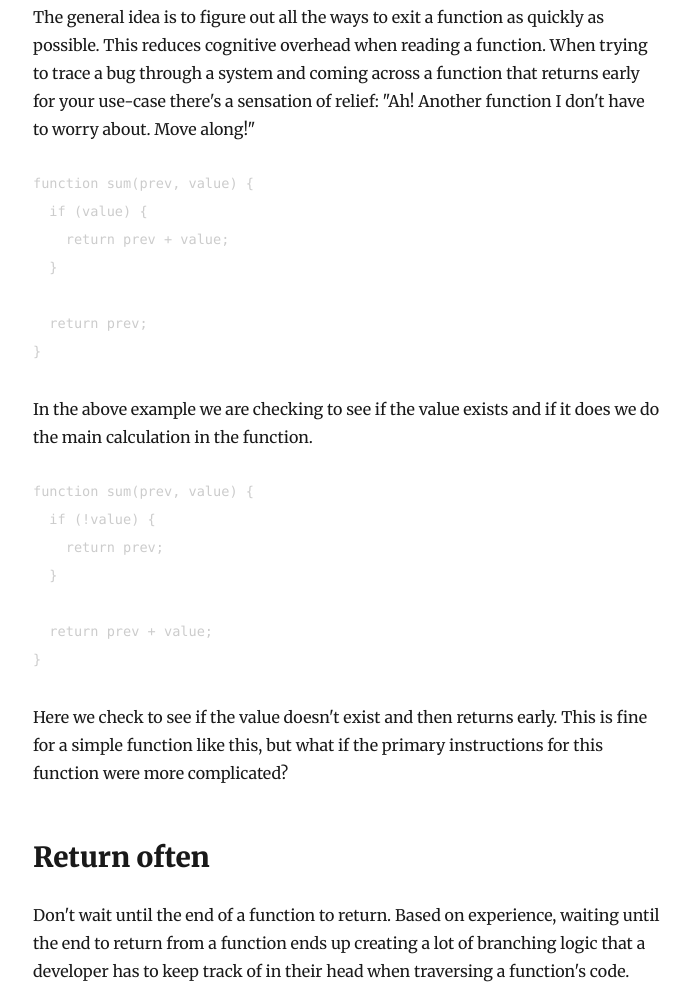
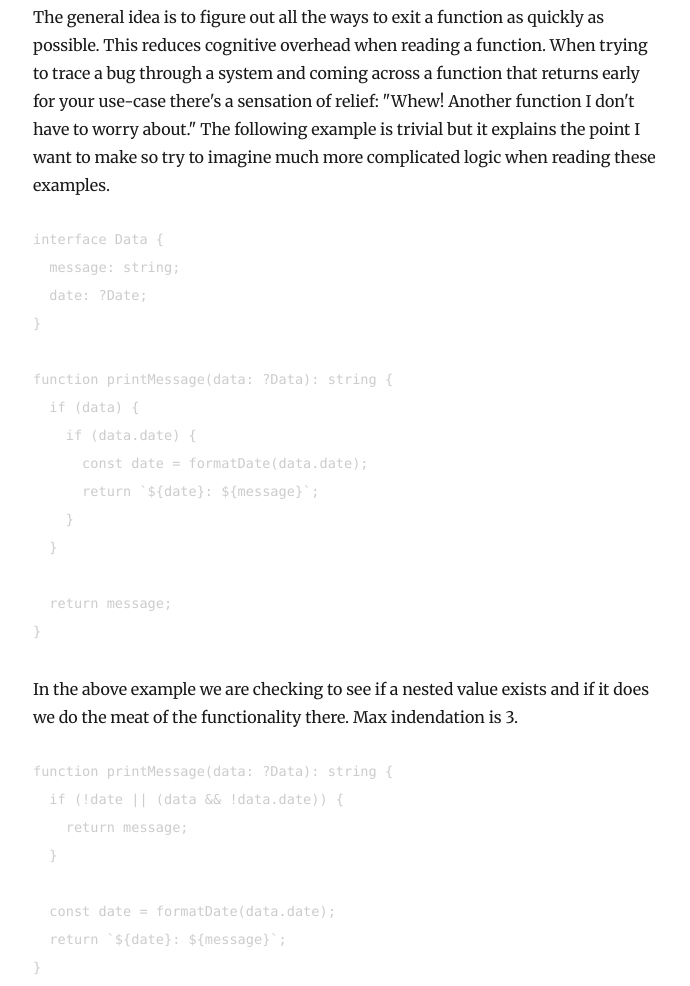
Before and after one commit to neurosnap/erock.io, a Gatsby site: page /three-rules-for-refactoring-functions/ in a window 1280 px wide. Shown: the part 771-1757 px from the top of the page, without its empty margins (292-982 px from the left). Built offline with nearby package versions, Linux system fonts and the light colour scheme; Gatsby itself is replaced by a stand-in of ours; some packages are replaced by stand-ins of ours; code samples lack their colours.

Commit message:
Added a better example

````diff
--- a/content/blog/three-rules-for-refactoring-functions/index.md
+++ b/content/blog/three-rules-for-refactoring-functions/index.md
@@ -24,35 +24,49 @@ maintain.
 The general idea is to figure out all the ways to exit a function as quickly as
 possible. This reduces cognitive overhead when reading a function. When trying
 to trace a bug through a system and coming across a function that returns early
-for your use-case there's a sensation of relief: "Ah! Another function I don't
-have to worry about. Move along!"
+for your use-case there's a sensation of relief: "Whew! Another function I don't
+have to worry about." The following example is trivial but it explains the point
+I want to make so try to imagine much more complicated logic when reading these
+examples.
 
 ```js
-function sum(prev, value) {
-  if (value) {
-    return prev + value;
+interface Data {
+  message: string;
+  date: ?Date;
+}
+
+function printMessage(data: ?Data): string {
+  if (data) {
+    if (data.date) {
+      const date = formatDate(data.date);
+      return `${date}: ${message}`;
+    }
   }
 
-  return prev;
+  return message;
 }
 ```
 
-In the above example we are checking to see if the value exists and if it does
-we do the main calculation in the function.
+In the above example we are checking to see if a nested value exists and if it
+does we do the meat of the functionality there. Max indendation is 3.
 
 ```js
-function sum(prev, value) {
-  if (!value) {
-    return prev;
+function printMessage(data: ?Data): string {
+  if (!date || (data && !data.date)) {
+    return message;
   }
 
-  return prev + value;
+  const date = formatDate(data.date);
+  return `${date}: ${message}`;
 }
 ```
 
-Here we check to see if the value doesn't exist and then returns early. This is
-fine for a simple function like this, but what if the primary instructions for
-this function were more complicated?
+Here we check to see if the value doesn't exist and then returns early. Now
+instead of the main meat of the functionality being nested in multiple if
+statements it's in the main body of the function. Why is this a good thing? We
+are figuring out all the ways to not run the main contents of this function
+first and then at the end we worry about doing the actual thing. To me this is
+more readable and easier to understand. Max indentation is 2.
 
 ## Return often
 
@@ -63,6 +77,28 @@ function's code. This rule will prove to be most contentious because returning
 often does have its drawbacks. It makes inspecting the function harder
 especially if you are a developer who heavily relies on log statements for
 debugging.
+
+```js
+function printMessage(data: ?Data): string {
+  if (!date) {
+    return message;
+  }
+
+  if (!date.data) {
+    return message;
+  }
+
+  const date = formatDate(data.date);
+  return `${date}: ${message}`;
+}
+```
+
+As you can see, we have removed some unnecessary logic by creating to early
+returns. Instead of an if statement that has an OR and AND, we have two separate
+negation checks. Max indentation is still 2 and it's easier to read. The
+drawback to this approach is if you print the results of the function, you don't
+know where in the function the result exited because it could be from a few
+places.
 
 ## Reduce levels of nesting
 
````
